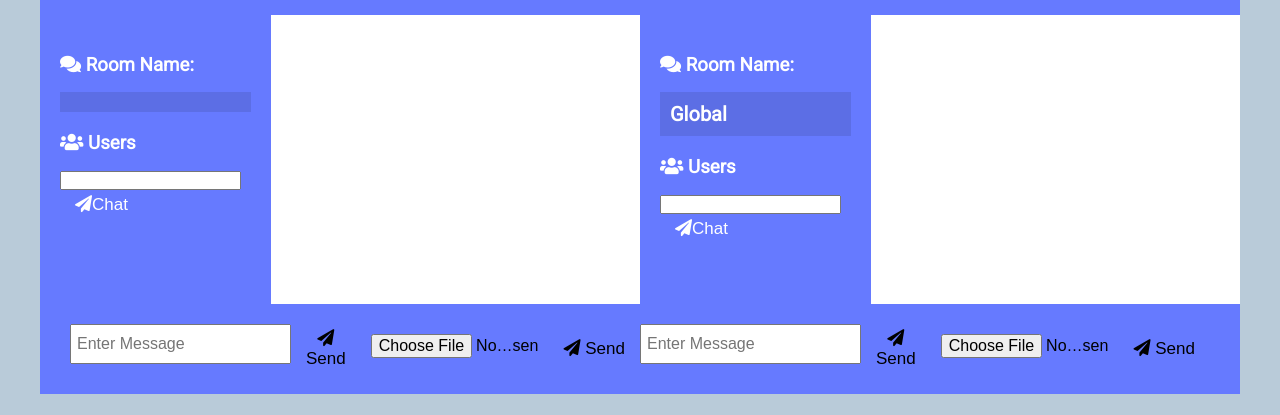
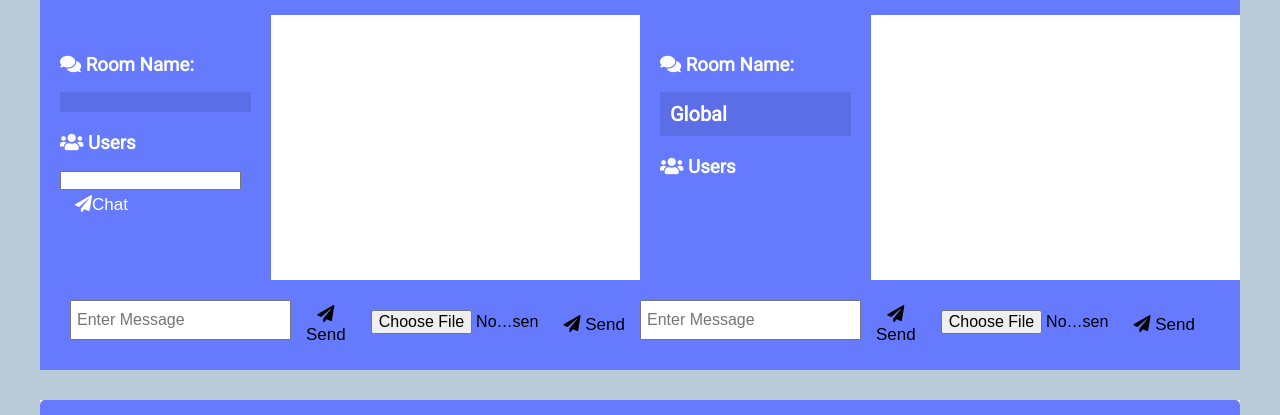
Before and after one commit to Manish-Hazra/TalkBuddy, a website: page public/chat.html in a window 1280 px wide. Shown: the part 126-541 px from the top of the page. Drawn offline with nearby package versions, Linux system fonts and the light colour scheme; no server answers.

```diff
--- a/public/chat.html
+++ b/public/chat.html
@@ -37,10 +37,6 @@
           <h2 id="room-name-g">Global</h2>
           <h3><i class="fas fa-users"></i> Users</h3>
           <ul id="users-g"></ul>
-          <form id="chat-form-g-p">
-            <input id="priG" type="text" required/>
-            <button class="btn"><i class="fas fa-paper-plane"></i>Chat</button>
-          </form>
         </div>
         <div class="chat-messages-g"></div>
       </main>
```
